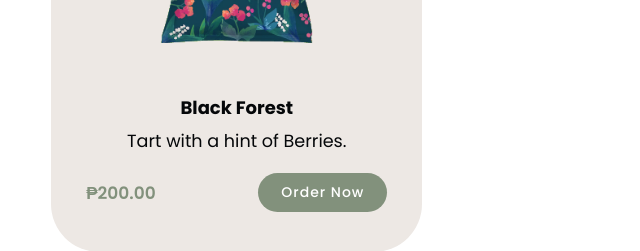
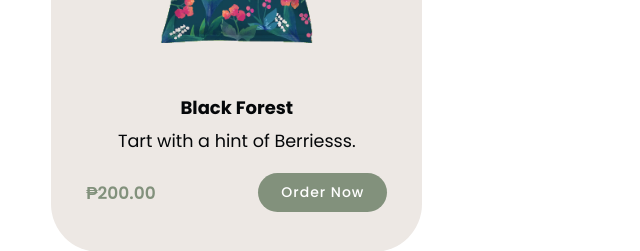
Before and after one commit to Karina-Dizon/Herbal-Tea-Responsive-Website, a plain HTML site: page index.html in a window 1280 px wide. Shown: the part 2700-2951 px from the top of the page, 0-640 px from the left. Drawn offline with nearby package versions, Linux system fonts and the light colour scheme.

Commit message:
Update index.html

```diff
--- a/index.html
+++ b/index.html
@@ -165,7 +165,7 @@
              <div class="row">
                 <img src="img/forest.png">
                 <h3>Black Forest</h3>
-                <p>Tart with a hint of Berries.</p>
+                <p>Tart with a hint of Berriesss.</p>
                 <div class="in-text">
                     <div class="price">
                         <h6>₱200.00</h6>
```
